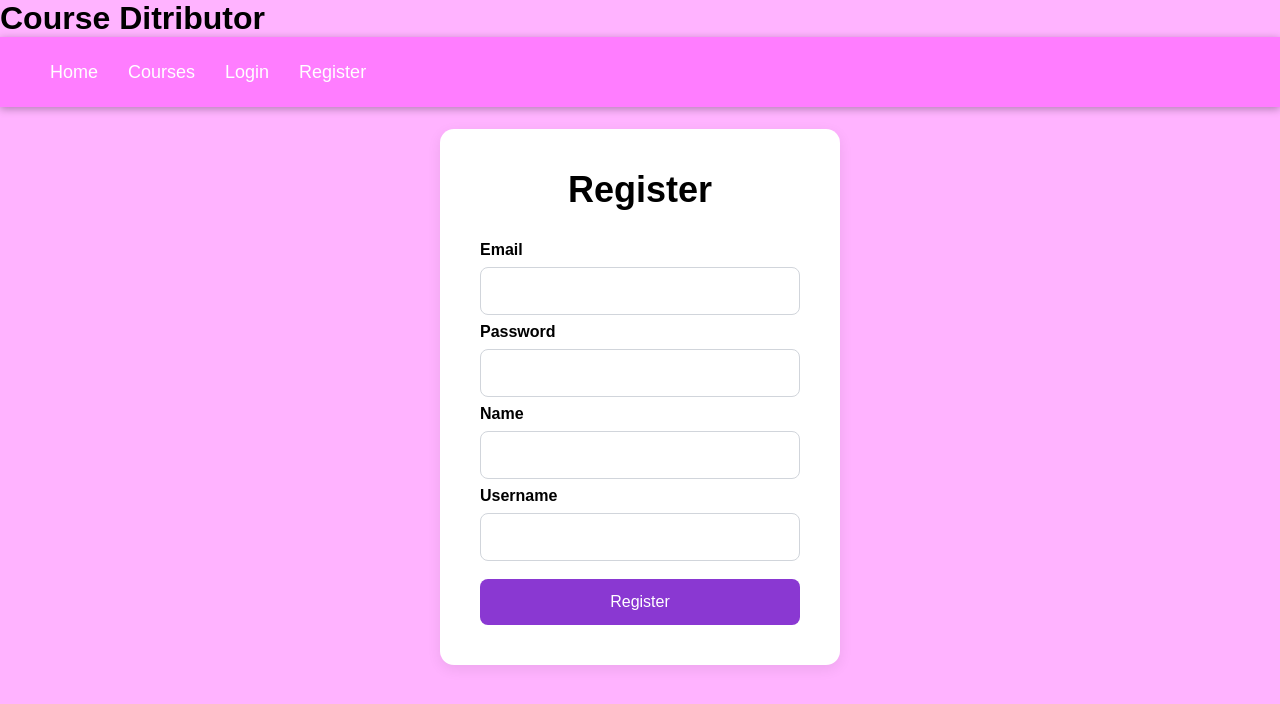
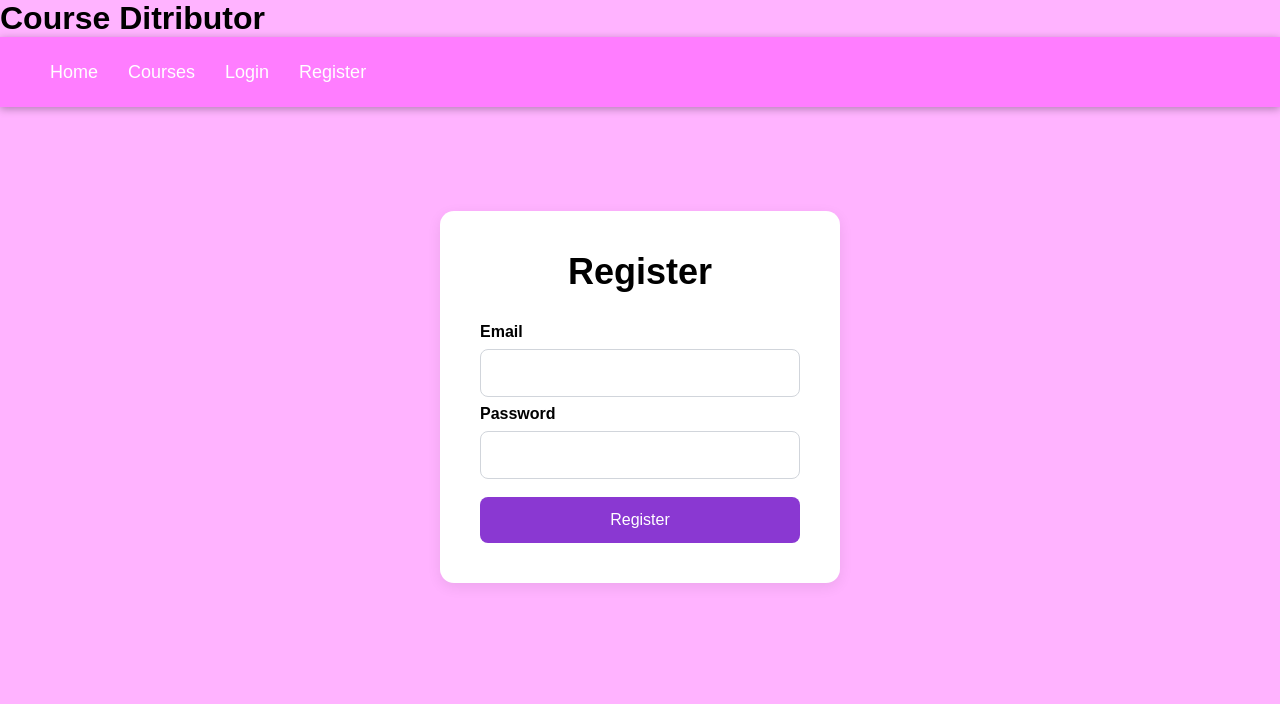
Before and after one commit to 23-kartikey/course-distributor, a React (Vite) app in the folder course-distributor-frontend/: page /register in a window 1280 px wide. Shown: the top 704 px of the page. Built offline with nearby package versions, Linux system fonts and the light colour scheme.

Commit message:
feat: stored id in localstorage

```diff
--- a/course-distributor-frontend/src/pages/Register.tsx
+++ b/course-distributor-frontend/src/pages/Register.tsx
@@ -1,11 +1,15 @@
 import { useState } from "react";
+import { useNavigate } from "react-router-dom";
 import type { RegisterForm } from "../types/auth";
 import { register } from "../services/AuthService";
 import "../styles/Auth.css";
 
 const Register = () => {
 
-    const [registerForm, setRegisterForm] = useState<RegisterForm>({ email:'', username:'', password:'', name: '', });
+    const navigate = useNavigate();
+    const [registerForm, setRegisterForm] = useState<RegisterForm>({ email:'', password:''});
+    const [success, setSuccess] = useState(false);
+    const [fail, setFail] = useState(false);
 
     const handleChange = (e: React.ChangeEvent<HTMLInputElement>) => {
 
@@ -24,9 +28,12 @@ const Register = () => {
 
         try{
             const response = await register(registerForm);
-            console.log("Registration Successful! - ", response);
+            setSuccess(true);
+            localStorage.setItem("id", String(response.id));
+            navigate("/register-details");
         }
         catch(error){
+            setFail(true);
             console.log("Registration failed: ", error);
         }
 
@@ -41,12 +48,10 @@ const Register = () => {
                 <input type="text" value={registerForm.email} onChange={handleChange} name="email" />
                 <label>Password</label>
                 <input type="password" value={registerForm.password} onChange={handleChange} name="password" />
-                <label>Name</label>
-                <input type="text" value={registerForm.name} onChange={handleChange} name="name" />
-                <label>Username</label>
-                <input type="text" value={registerForm.username} onChange={handleChange} name="username" />
                 <button type="submit">Register</button>
                 </div>
+                {fail && <p style={{"color" : "red"}}>Unable to register</p>}
+                {success && <p style={{"color": "green"}}>Registered Successfully!</p>}
             </form>
         </div>
     )
```
